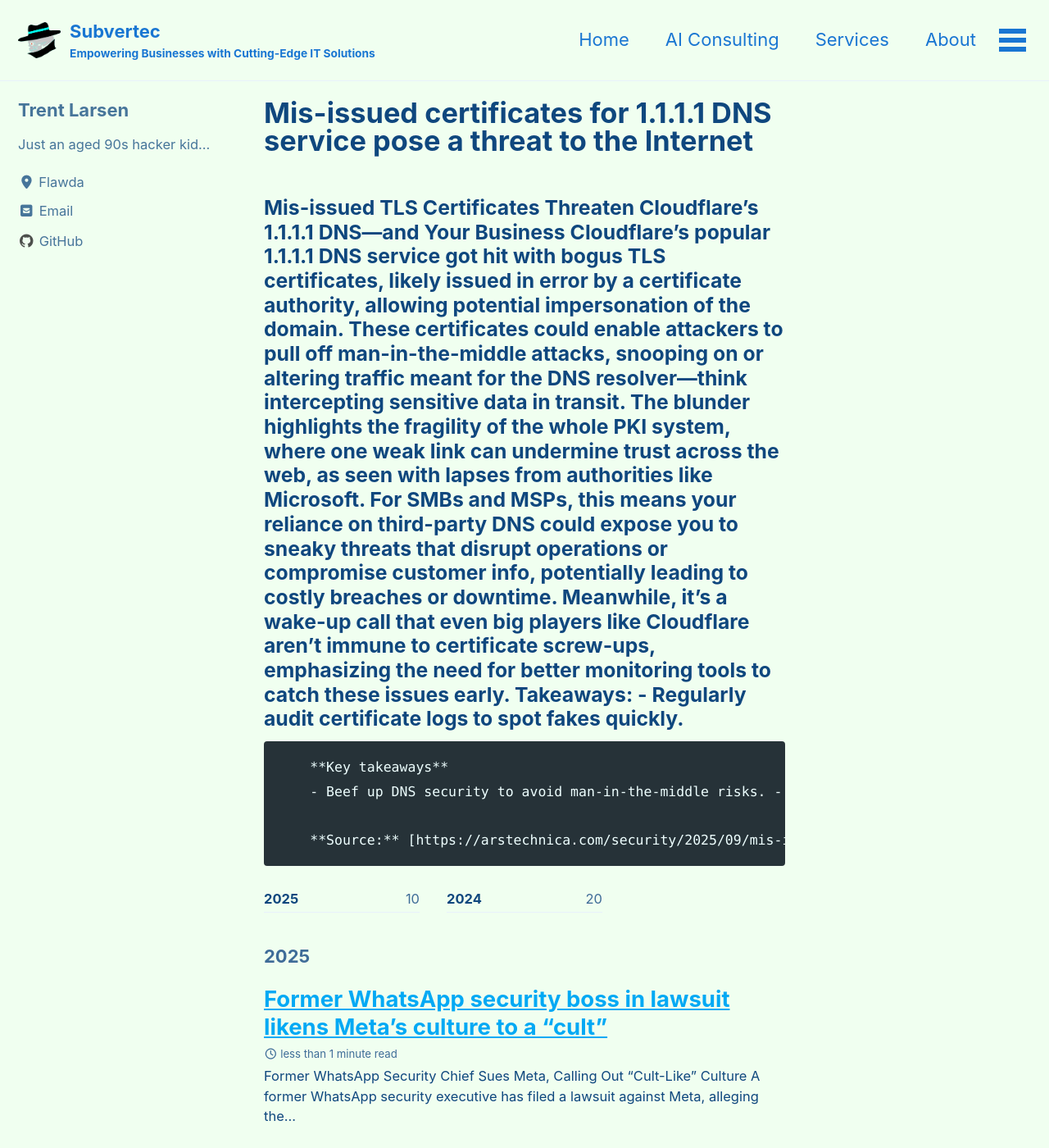
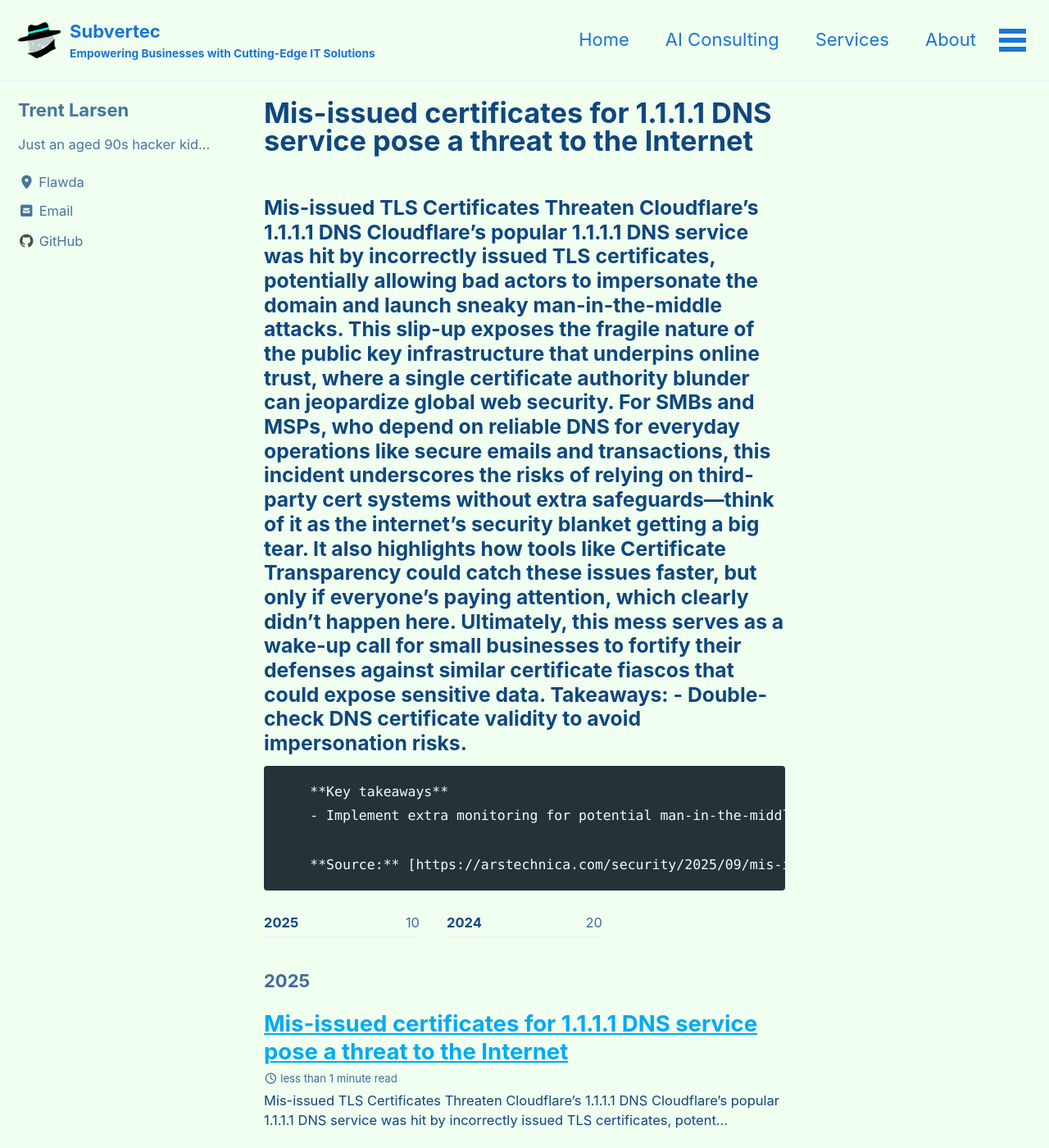
Before and after one commit to subv3rsiv3/website, a Jekyll site: the page built from _posts/2025-09-18-mis-issued-certificates-for-1111-dns-service-pose-a-threat-to-the-internet.md, in a window 1280 px wide and 1400 px high. Shown: the whole window at 82% size. Built offline with Jekyll 4.4.1, drawn with Linux system fonts in a browser that asks for light colours; cached includes are drawn as plain includes; some of the changed text lies outside the part shown.

Commit message:
Publish: Mis-issued certificates for 1.1.1.1 DNS service pose a threat to the Internet

```diff
--- a/_posts/2025-09-18-mis-issued-certificates-for-1111-dns-service-pose-a-threat-to-the-internet.md
+++ b/_posts/2025-09-18-mis-issued-certificates-for-1111-dns-service-pose-a-threat-to-the-internet.md
@@ -1,26 +1,24 @@
 ---
 layout: posts
 title: Mis-issued certificates for 1.1.1.1 DNS service pose a threat to the Internet
-date: '2025-09-18 07:08:20 '
-excerpt: '### Mis-issued TLS Certificates Threaten Cloudflare''s 1.1.1.1 DNS—and Your Business Cloudflare''s popular 1.1.1.1 DNS service got hit with bogus TLS certificates, likely issued in error by a certificate authority, allowing potential imperson'
+date: '2025-09-18 12:00:53 '
+excerpt: '### Mis-issued TLS Certificates Threaten Cloudflare''s 1.1.1.1 DNS Cloudflare''s popular 1.1.1.1 DNS service was hit by incorrectly issued TLS certificates, potentially allowing bad actors to impersonate the domain and launch sneaky man-in-th'
 seo_title: Mis-issued certificates for 1.1.1.1 DNS service pose a threat to the Internet
-seo_description: '### Mis-issued TLS Certificates Threaten Cloudflare''s 1.1.1.1 DNS—and Your Business Cloudflare''s popular 1.1.1.1 DNS service got hit with bogus TLS certifi'
+seo_description: '### Mis-issued TLS Certificates Threaten Cloudflare''s 1.1.1.1 DNS Cloudflare''s popular 1.1.1.1 DNS service was hit by incorrectly issued TLS certificates, '
 categories:
-- Security
 - Networking
 - AI_Automation
 tags:
-- Security
 - Networking
 - AI_Automation
 permalink: /blog/mis-issued-certificates-for-1111-dns-service-pose-a-threat-to-the-internet/
 ---
 
-### Mis-issued TLS Certificates Threaten Cloudflare's 1.1.1.1 DNS—and Your Business Cloudflare's popular 1.1.1.1 DNS service got hit with bogus TLS certificates, likely issued in error by a certificate authority, allowing potential impersonation of the domain. These certificates could enable attackers to pull off man-in-the-middle attacks, snooping on or altering traffic meant for the DNS resolver—think intercepting sensitive data in transit. The blunder highlights the fragility of the whole PKI system, where one weak link can undermine trust across the web, as seen with lapses from authorities like Microsoft. For SMBs and MSPs, this means your reliance on third-party DNS could expose you to sneaky threats that disrupt operations or compromise customer info, potentially leading to costly breaches or downtime. Meanwhile, it's a wake-up call that even big players like Cloudflare aren't immune to certificate screw-ups, emphasizing the need for better monitoring tools to catch these issues early. Takeaways: - Regularly audit certificate logs to spot fakes quickly.
+### Mis-issued TLS Certificates Threaten Cloudflare's 1.1.1.1 DNS Cloudflare's popular 1.1.1.1 DNS service was hit by incorrectly issued TLS certificates, potentially allowing bad actors to impersonate the domain and launch sneaky man-in-the-middle attacks. This slip-up exposes the fragile nature of the public key infrastructure that underpins online trust, where a single certificate authority blunder can jeopardize global web security. For SMBs and MSPs, who depend on reliable DNS for everyday operations like secure emails and transactions, this incident underscores the risks of relying on third-party cert systems without extra safeguards—think of it as the internet's security blanket getting a big tear. It also highlights how tools like Certificate Transparency could catch these issues faster, but only if everyone's paying attention, which clearly didn't happen here. Ultimately, this mess serves as a wake-up call for small businesses to fortify their defenses against similar certificate fiascos that could expose sensitive data. Takeaways: - Double-check DNS certificate validity to avoid impersonation risks.
 
         **Key takeaways**
-        - Beef up DNS security to avoid man-in-the-middle risks.
-- Budget for potential breach costs from third-party failures.
-- Train teams on PKI basics to handle emerging threats.
+        - Implement extra monitoring for potential man-in-the-middle threats.
+- Budget for advanced security tools to mitigate CA failures.
+- Train staff on spotting suspicious certificate issues quickly.
 
         **Source:** [https://arstechnica.com/security/2025/09/mis-issued-certificates-for-1-1-1-1-dns-service-pose-a-threat-to-the-internet/](https://arstechnica.com/security/2025/09/mis-issued-certificates-for-1-1-1-1-dns-service-pose-a-threat-to-the-internet/)
```
